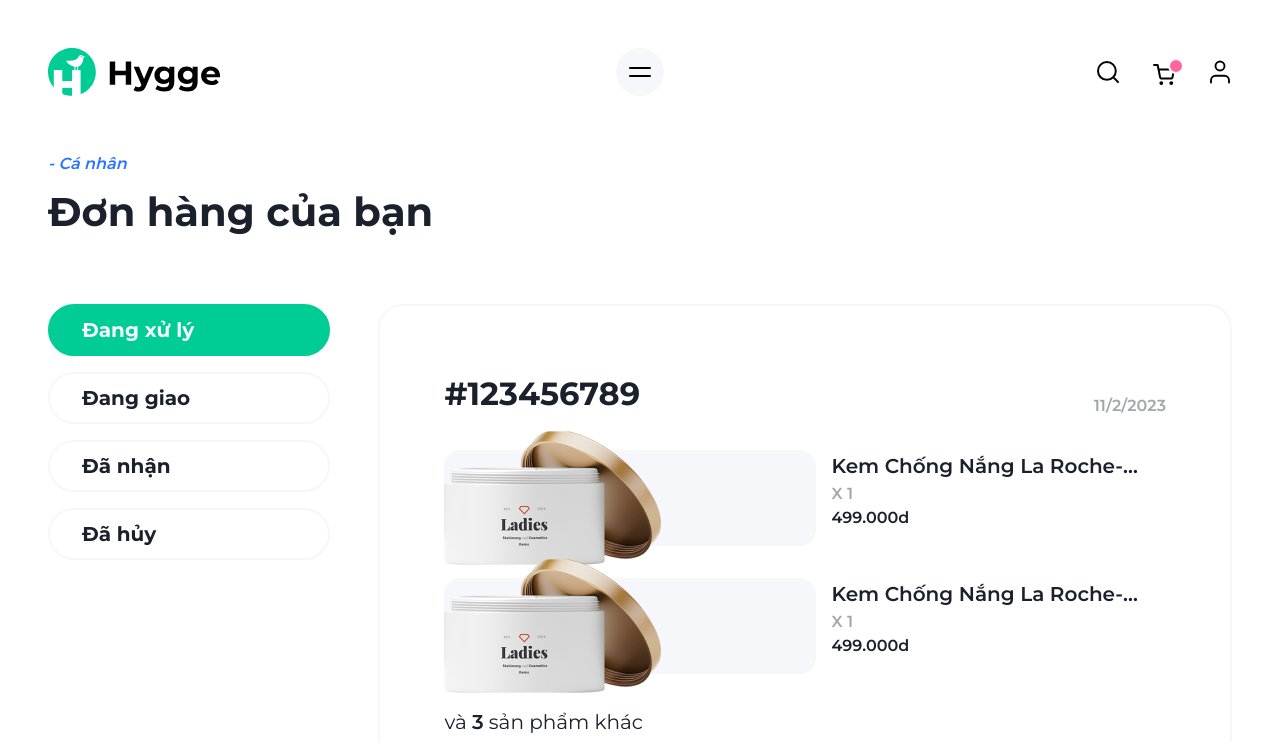
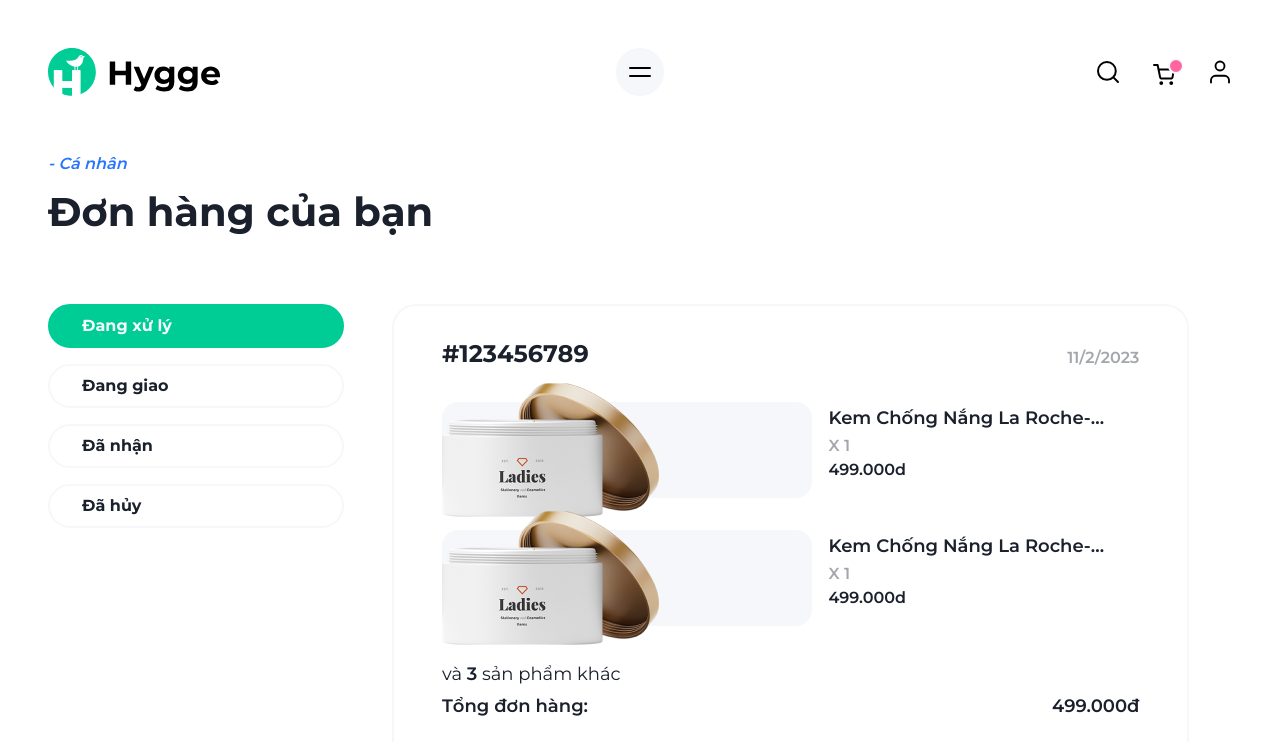
Before and after one commit to TuVoXuan/cosmetics-store-fe, a Next.js app: page /account/orders-history in a window 1280 px wide. Shown: the top 742 px of the page. Built offline with nearby package versions, Linux system fonts and the light colour scheme.

Commit message:
chore: something

```diff
--- a/components/order/order-container.tsx
+++ b/components/order/order-container.tsx
@@ -5,9 +5,9 @@
 
 export default function OrderContainer() {
 	return (
-		<div className="p-4 space-y-8 border-2 md:p-12 lg:p-16 border-gray-accent rounded-3xl dark:border-black-dark-2">
+		<div className="p-4 space-y-8 border-2 md:p-8 lg:px-12 lg:py-8 border-gray-accent rounded-3xl dark:border-black-dark-2">
 			<div className="flex items-end justify-between">
-				<h2 className="text-heading-4 md:text-heading-2 lg:text-heading-2 dark:text-light-100">#123456789</h2>
+				<h2 className="text-heading-4 md:text-heading-3 dark:text-light-100">#123456789</h2>
 				<p className="font-semibold text-paragraph-5 md:text-heading-5 text-dark-40 dark:text-light-100">11/2/2023</p>
 			</div>
 			<div className="space-y-8">
@@ -15,16 +15,12 @@
 				<OrderItem />
 			</div>
 			<div>
-				<p className="text-paragraph-5 md:text-paragraph-2 lg:text-heading-4 dark:text-light-100">
+				<p className="text-paragraph-5 md:text-paragraph-3 dark:text-light-100">
 					và <span className="font-semibold">3</span> sản phẩm khác
 				</p>
 				<div className="flex justify-between">
-					<p className="font-semibold text-paragraph-5 md:text-heading-3 lg:text-heading-4 dark:text-light-100">
-						Tổng đơn hàng:
-					</p>
-					<p className="font-semibold text-paragraph-5 md:text-heading-3 lg:text-heading-4 dark:text-light-100">
-						499.000đ
-					</p>
+					<p className="font-semibold text-paragraph-5 md:text-paragraph-3 dark:text-light-100">Tổng đơn hàng:</p>
+					<p className="font-semibold text-paragraph-5 md:text-paragraph-3 dark:text-light-100">499.000đ</p>
 				</div>
 			</div>
 			<div className="md:flex md:justify-end">
--- a/components/order/order-item.tsx
+++ b/components/order/order-item.tsx
@@ -6,7 +6,7 @@
 		<div className="flex gap-x-4">
 			<ProductImage className="h-24 w-24 !rounded-2xl md:rounded-2xl md:h-24 md:w-h-24" />
 			<div className="overflow-hidden">
-				<h4 className="w-full font-semibold line-clamp-2 md:line-clamp-1 text-paragraph-5 md:text-paragraph-2 dark:text-light-100">
+				<h4 className="w-full font-semibold line-clamp-2 md:line-clamp-1 text-paragraph-5 md:text-paragraph-3 dark:text-light-100">
 					Kem Chống Nắng La Roche-Posay Kiểm Soát Dầu SPF50+ 50ml
 				</h4>
 				<p className="font-semibold text-paragraph-5 md:text-heading-5 text-dark-40 dark:text-light-40">X 1</p>
--- a/components/order/order-status.tsx
+++ b/components/order/order-status.tsx
@@ -10,7 +10,7 @@
 	return (
 		<h4
 			className={clsx(
-				"text-heading-4 border-2 border-gray-accent rounded-4xl px-8 py-2 dark:border-black-dark-2 dark:text-light-100",
+				"text-heading-5 border-2 border-gray-accent rounded-4xl px-8 py-2 dark:border-black-dark-2 dark:text-light-100",
 				active && "text-light-100 border-primary-100 bg-primary-100"
 			)}
 		>
```
